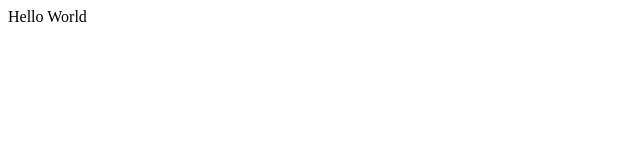
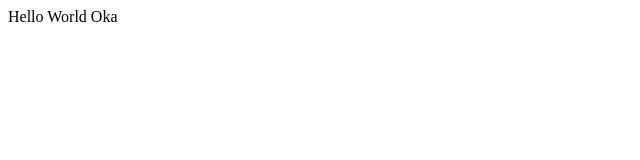
Before and after one commit to bilalarbi/16mb, a plain HTML site: page index.html in a window 1280 px wide. Shown: the full height of the page, 0-640 px from the left. Drawn offline with Linux system fonts and the light colour scheme.

Commit message:
Initial commit.

```diff
--- a/index.html
+++ b/index.html
@@ -2,6 +2,6 @@
 <head><title>Thsi is Me</title></head>
 
     <body>
-        Hello World
+        Hello World Oka
     </body>
 </html>
```
